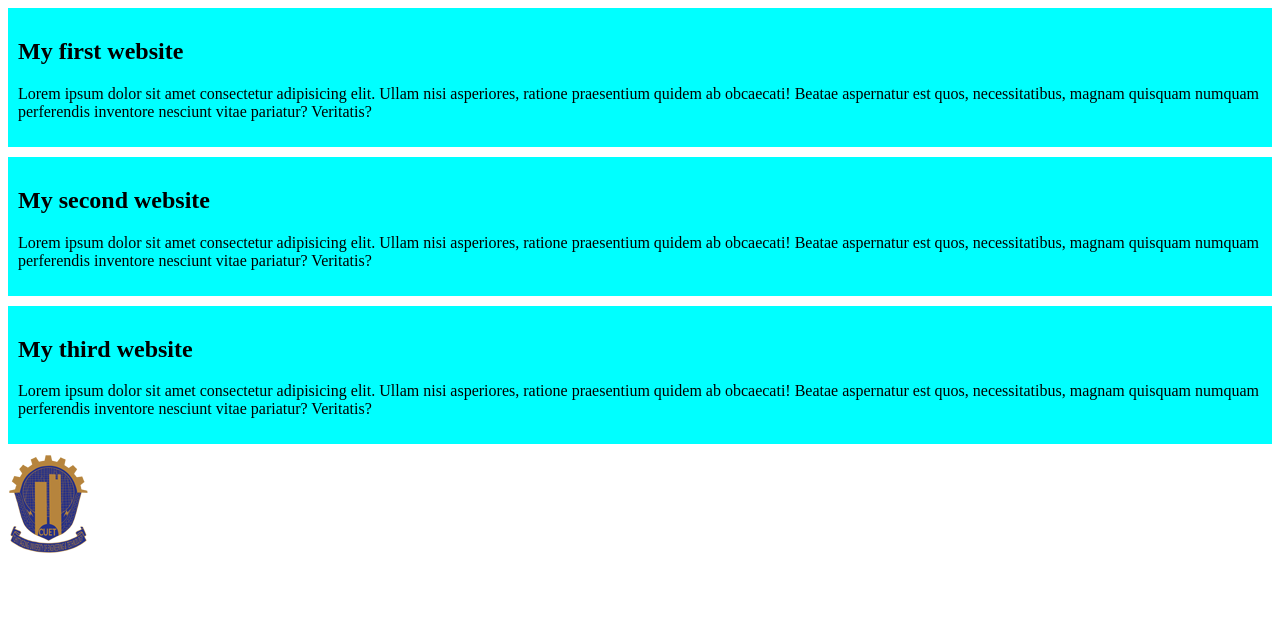
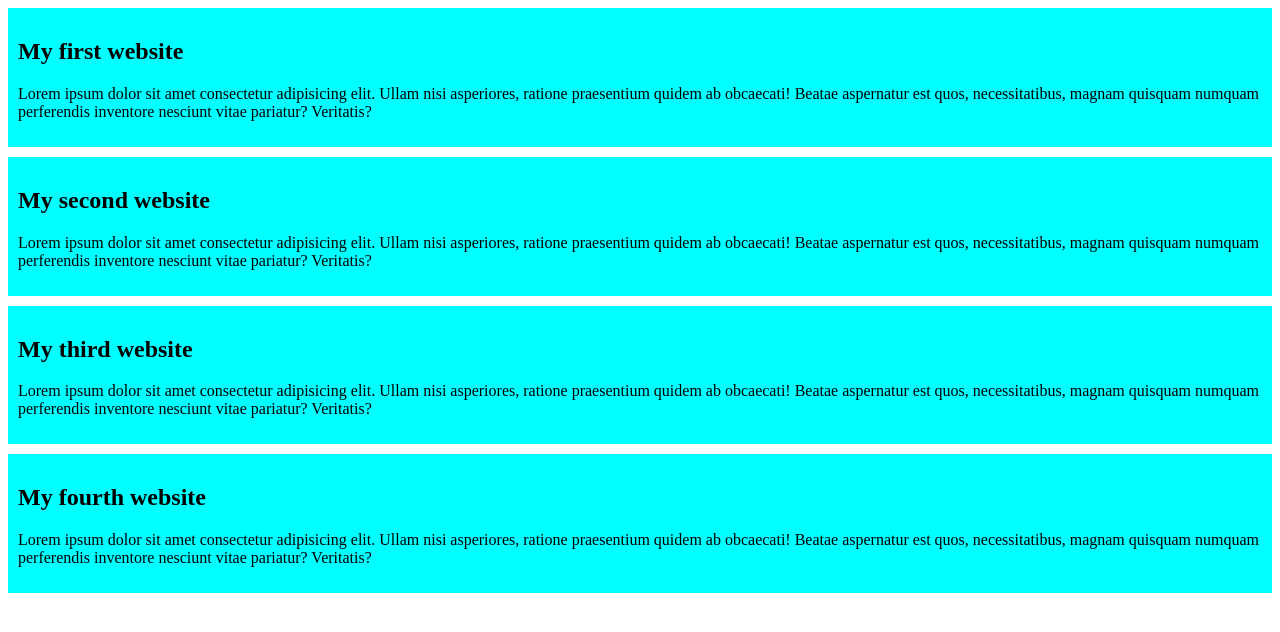
Before and after one commit to Ariful129/my-first-github-repo, a plain HTML site: page index.html in a window 1280 px wide. Drawn offline with Linux system fonts and the light colour scheme.

```diff
--- a/index.html
+++ b/index.html
@@ -28,6 +28,12 @@
          Beatae aspernatur est quos, necessitatibus, magnam quisquam numquam
           perferendis inventore nesciunt vitae pariatur? Veritatis?</p>
     </div>
-    <img src="cuetlogo.png" alt="loading">
+    <div>
+        <h2>My fourth website</h2>
+        <p>Lorem ipsum dolor sit amet consectetur adipisicing elit.
+        Ullam nisi asperiores, ratione praesentium quidem ab obcaecati!
+         Beatae aspernatur est quos, necessitatibus, magnam quisquam numquam
+          perferendis inventore nesciunt vitae pariatur? Veritatis?</p>
+    </div>
 </body>
 </html>
```
